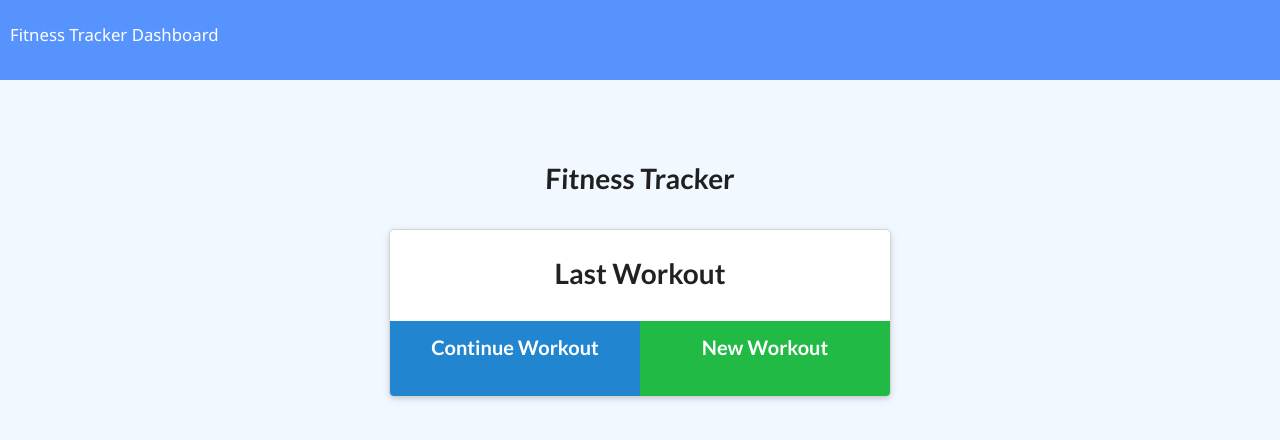
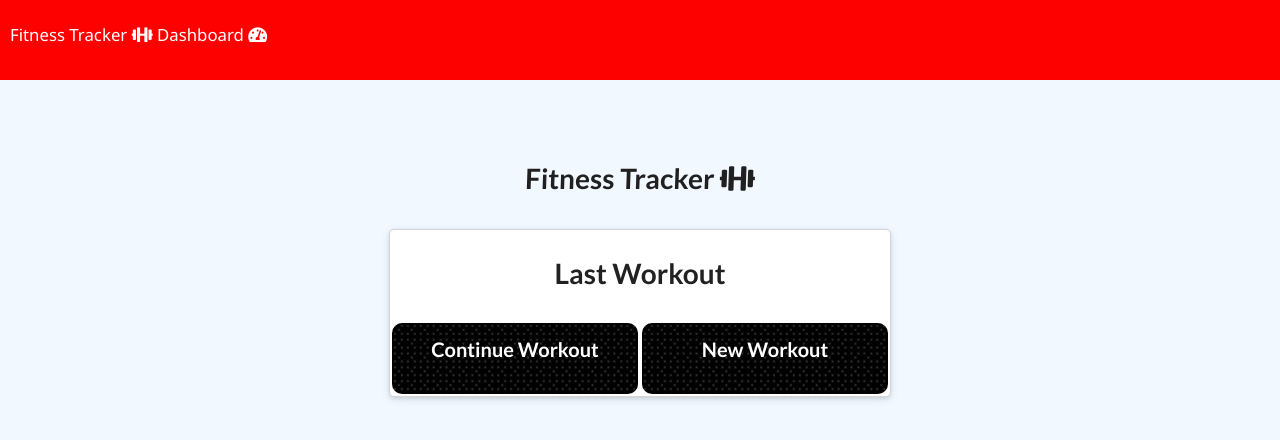
Before and after one commit to svivoli/Workout-Tracker, a website: page public/index.html in a window 1280 px wide. Drawn offline with nearby package versions, Linux system fonts and the light colour scheme; no server answers.

Commit message:
buttons styling

```diff
--- a/public/index.html
+++ b/public/index.html
@@ -8,17 +8,20 @@
       rel="stylesheet"
       href="https://cdnjs.cloudflare.com/ajax/libs/semantic-ui/2.4.1/semantic.min.css"
     />
+    <link rel="stylesheet" href="https://use.fontawesome.com/releases/v5.3.1/css/all.css" integrity="sha384-mzrmE5qonljUremFsqc01SB46JvROS7bZs3IO2EmfFsd15uHvIt+Y8vEf7N7fWAU"
+    crossorigin="anonymous">
+    <link href="https://fonts.googleapis.com/css?family=Oswald&display=swap" rel="stylesheet">
     <link rel="stylesheet" href="style.css" />
     <title>Fitness Tracker</title>
   </head>
   <body>
-    <nav>
-      <a href="/">Fitness Tracker</a>
-      <a href="/stats">Dashboard</a>
+    <nav class="navbar">
+      <a href="/">Fitness Tracker <i class="fas fa-dumbbell"></i></a>
+      <a href="/stats">Dashboard <i class="fas fa-tachometer-alt"></i></a>
     </nav>
     <div class="wrapper workout">
       <header>
-        <h1>Fitness Tracker</h1>
+        <h1>Fitness Tracker <i class="fas fa-dumbbell"></i></h1>
       </header>
       <div class="ui container workout">
             <div class="ui raised card m-auto">
@@ -27,8 +30,8 @@
                   <div>
                     <div class="workout-stats"></div>
                     <div class="buttons">
-                      <a href="/exercise?" class="huge ui blue button">Continue Workout</a>
-                      <a href="/exercise" class="huge positive ui button">New Workout</a>
+                      <a href="/exercise?" class="btn huge ui button">Continue Workout</a>
+                      <a href="/exercise" class="btn huge ui button">New Workout</a>
                     </div>
                   </div>
                 </div>
--- a/public/style.css
+++ b/public/style.css
@@ -408,15 +408,19 @@ form > button {
 }
 
 .buttons .ui.button:first-child {
-  border-top-left-radius: 0;
-  border-top-right-radius: 0;
-  border-bottom-right-radius: 0;
+  margin: 2px;
+  border-top-left-radius: 10px;
+  border-bottom-left-radius: 10px;
+  border-top-right-radius: 10px;
+  border-bottom-right-radius: 10px;
 }
 
 .buttons .ui.button:nth-child(2) {
-  border-top-left-radius: 0;
-  border-bottom-left-radius: 0;
-  border-top-right-radius: 0;
+  margin: 2px;
+  border-top-left-radius: 10px;
+  border-bottom-left-radius: 10px;
+  border-top-right-radius: 10px;
+  border-bottom-right-radius: 10px;
 }
 
 .workout-type,
@@ -435,3 +439,14 @@ form > button {
     right: -320px;
   }
 }
+
+/* added styles */
+.navbar {
+  background: rgb(253, 1, 1);
+}
+.btn {
+  background: url('./img/5-dots.png') !important;
+  border: solid 4px grey;
+  color: white !important;
+  width: 50%;
+}
```
Also changed, not shown: public/exercise.html (+3 -0 lines), public/stats.html (+4 -1 lines), public/img/5-dots.png (added), public/img/carbon_fibre.png (added), public/img/webb-dark.png (added), public/img/y-so-serious-white.png (added), public/img/y-so-serious.png (added), 1 other file.
